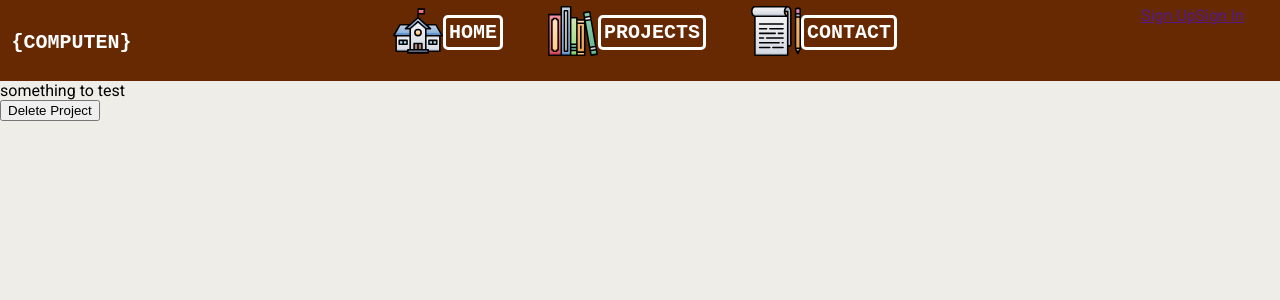
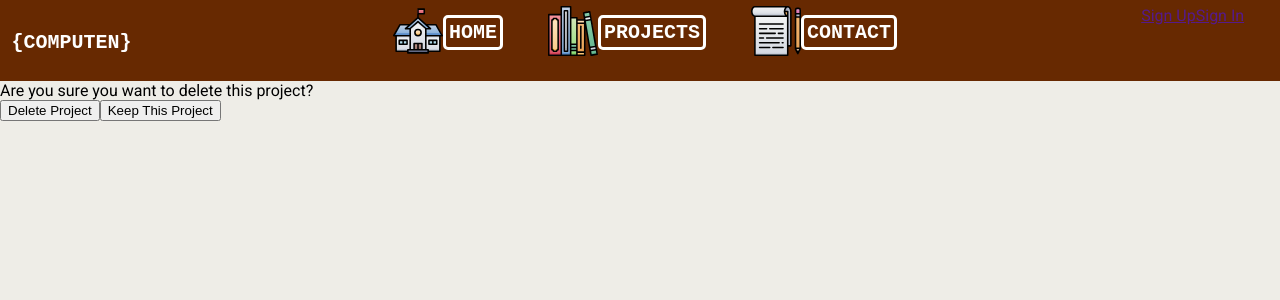
Before and after one commit to vivianintech/react-crowdfunding, a React (Create React App) app: page /project/delete in a window 1280 px wide. Shown: the top 300 px of the page. Built offline with nearby package versions, Linux system fonts and the light colour scheme; a web font is replaced by a local one.

Commit message:
Update DeleteProjectForm.jsx

```diff
--- a/src/components/DeleteProjectForm/DeleteProjectForm.jsx
+++ b/src/components/DeleteProjectForm/DeleteProjectForm.jsx
@@ -1,5 +1,5 @@
 import React from 'react';
-import { useHistory } from "react-router-dom";
+import { useHistory, Link } from "react-router-dom";
 
 function ProjectPage() {
 
@@ -25,11 +25,15 @@ function ProjectPage() {
                 history.push("/projects");
             });
     };
+    const handleProjectCancel = (e) => {
+        history.push("/projects");
+};
 
     return (
         <form>
-            <div>something to test</div>
+            <div>Are you sure you want to delete this project?</div>
             <button type="submit" onClick={handleProjectDelete}>Delete Project</button>
+            <button type="reset" onClick={handleProjectCancel}>Keep This Project</button>
         </form>
     )
 }
```
